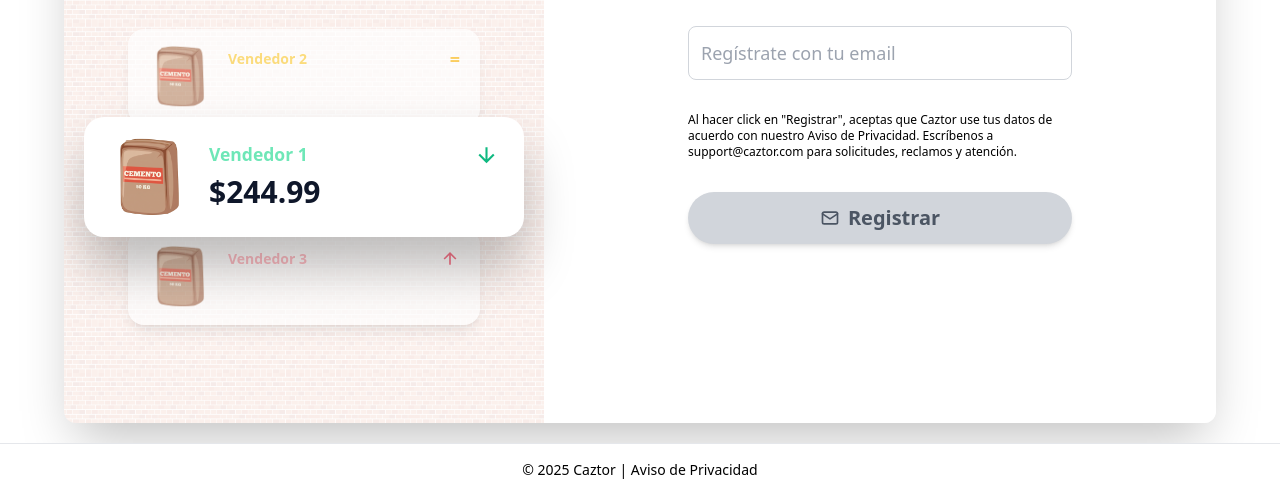
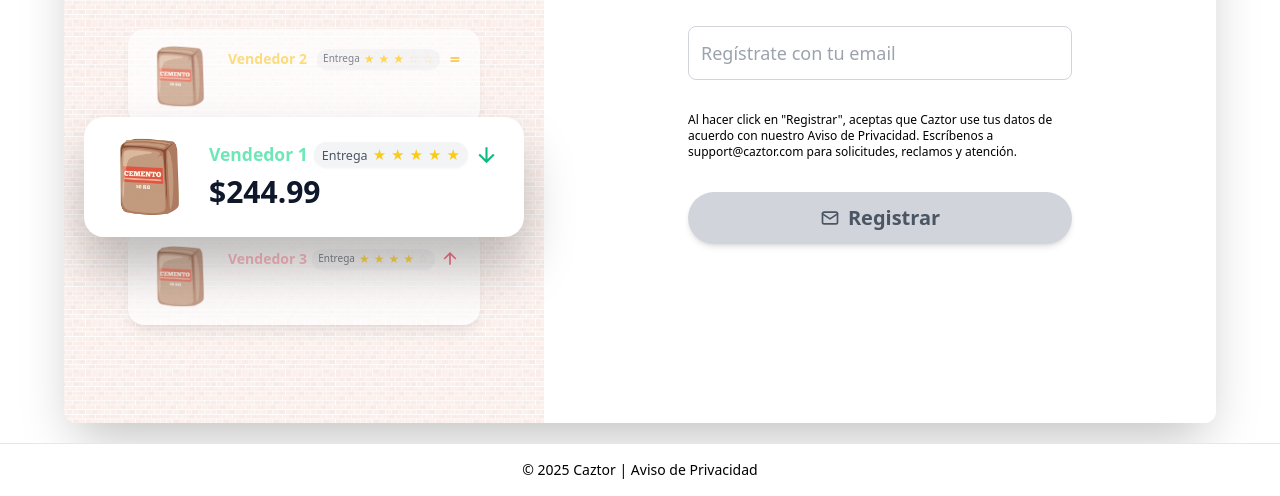
Before and after one commit to jbsolorzano/marketplace, a plain HTML site: page index.html in a window 1280 px wide. Shown: the part 370-866 px from the top of the page. Drawn offline with nearby package versions, Linux system fonts and the light colour scheme.

Commit message:
rating in badge

```diff
--- a/index.html
+++ b/index.html
@@ -191,6 +191,16 @@
                                 <div class="flex-1">
                                     <div class="flex items-center justify-between mb-1">
                                         <span class="text-sm font-semibold text-amber-300">Vendedor 2</span>
+                                        <!-- Rating badge -->
+                                        <span
+                                            class="flex items-center gap-1 bg-gray-100 px-1.5 py-0.5 rounded-full shadow-sm">
+                                            <span class="text-[10px] font-medium text-gray-600">Entrega</span>
+                                            <span class="text-yellow-400 text-xs">★</span>
+                                            <span class="text-yellow-400 text-xs">★</span>
+                                            <span class="text-yellow-400 text-xs">★</span>
+                                            <span class="text-yellow-400 text-xs opacity-40">☆</span>
+                                            <span class="text-yellow-400 text-xs opacity-40">☆</span>
+                                        </span>
                                         <span class="text-lg font-bold text-amber-400">=</span>
                                     </div>
                                     <div class="flex items-center justify-between">
@@ -215,6 +225,16 @@
                                 <div class="flex-1">
                                     <div class="flex items-center justify-between mb-1">
                                         <span class="text-sm font-semibold text-emerald-300">Vendedor 1</span>
+                                        <!-- Rating badge -->
+                                        <span
+                                            class="flex items-center gap-1 bg-gray-100 px-1.5 py-0.5 rounded-full shadow-sm">
+                                            <span class="text-[10px] font-medium text-gray-600">Entrega</span>
+                                            <span class="text-yellow-400 text-xs">★</span>
+                                            <span class="text-yellow-400 text-xs">★</span>
+                                            <span class="text-yellow-400 text-xs">★</span>
+                                            <span class="text-yellow-400 text-xs">★</span>
+                                            <span class="text-yellow-400 text-xs">★</span>
+                                        </span>
                                         <svg xmlns="http://www.w3.org/2000/svg" class="w-5 h-5 text-emerald-500"
                                             fill="none" viewBox="0 0 24 24" stroke="currentColor" stroke-width="2">
                                             <path d="M12 5v14M5 12l7 7 7-7" />
@@ -242,6 +262,16 @@
                                 <div class="flex-1">
                                     <div class="flex items-center justify-between mb-1">
                                         <span class="text-sm font-semibold text-rose-300">Vendedor 3</span>
+                                        <!-- Rating badge -->
+                                        <span
+                                            class="flex items-center gap-1 bg-gray-100 px-1.5 py-0.5 rounded-full shadow-sm">
+                                            <span class="text-[10px] font-medium text-gray-600">Entrega</span>
+                                            <span class="text-yellow-400 text-xs">★</span>
+                                            <span class="text-yellow-400 text-xs">★</span>
+                                            <span class="text-yellow-400 text-xs">★</span>
+                                            <span class="text-yellow-400 text-xs">★</span>
+                                            <span class="text-yellow-400 text-xs opacity-40">☆</span>
+                                        </span>
                                         <svg xmlns="http://www.w3.org/2000/svg" class="w-5 h-5 text-rose-500"
                                             fill="none" viewBox="0 0 24 24" stroke="currentColor" stroke-width="2">
                                             <path d="M12 19V5M5 12l7-7 7 7" />
```
